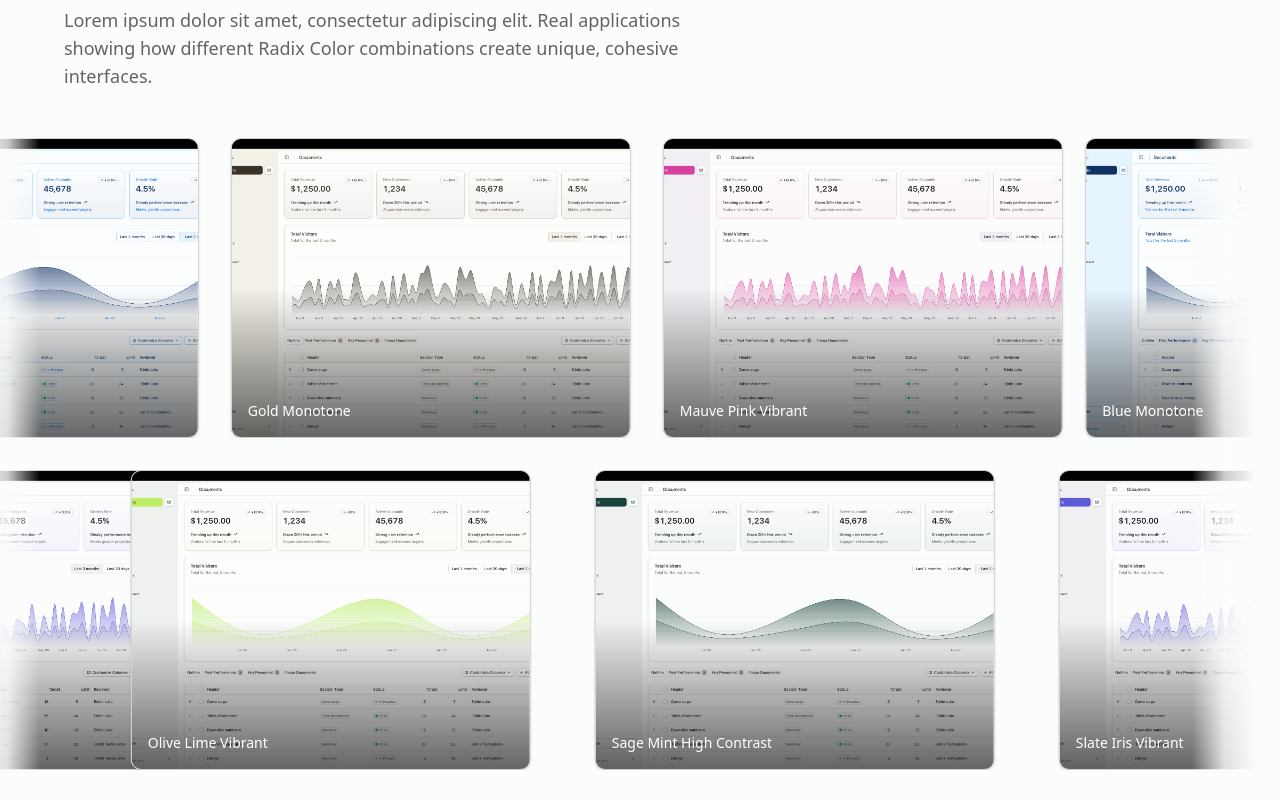
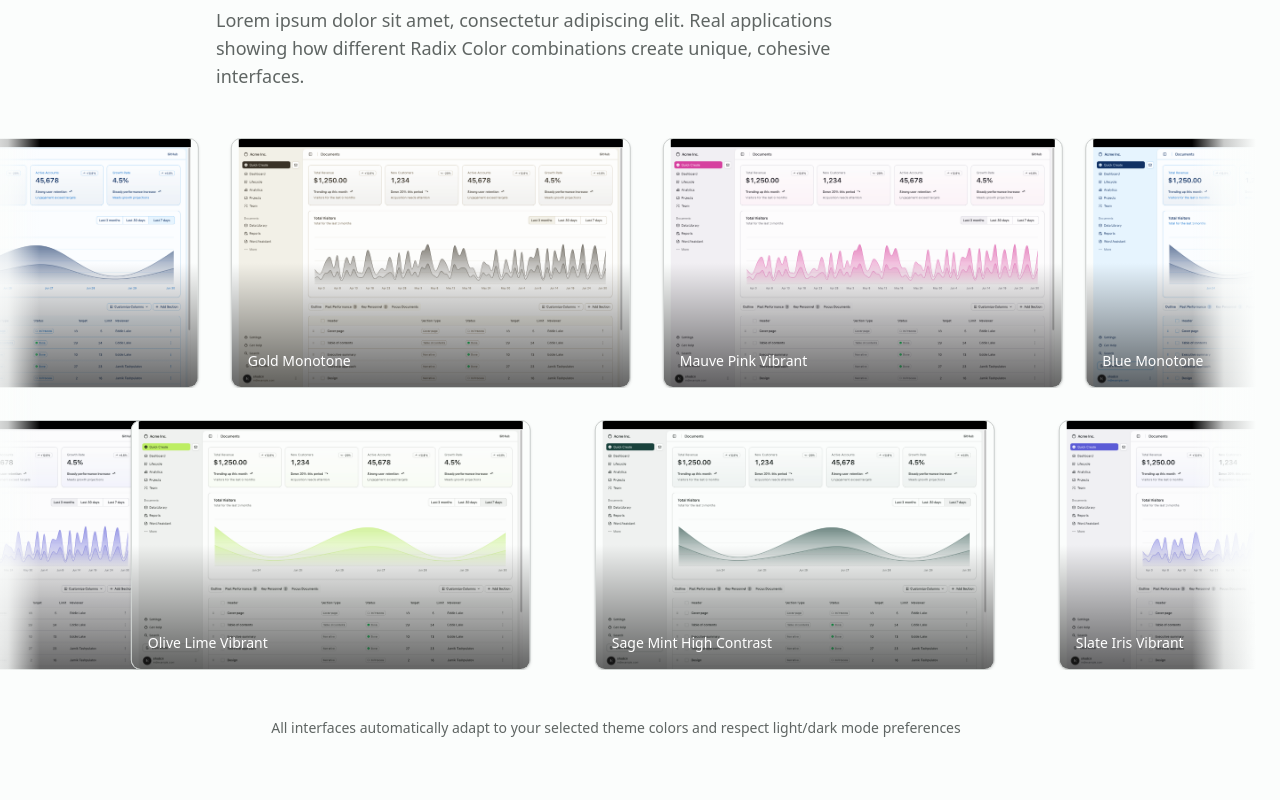
Before and after one commit to mandalor-studio/scaletone, a Next.js app: page / in a window 1280 px wide. Shown: the part 980-1780 px from the top of the page. Built offline with nearby package versions, Linux system fonts and the light colour scheme.

Commit message:
better img card

```diff
--- a/app/(landing)/_sections/demo.tsx
+++ b/app/(landing)/_sections/demo.tsx
@@ -60,7 +60,7 @@ export function DemoSection() {
       id="examples"
       className="py-16 lg:py-24 -mx-6 w-screen relative left-1/2 -translate-x-1/2"
     >
-      <div className="px-6 max-w-6xl mx-auto">
+      <div className="flex flex-col w-full max-w-6xl text-center items-center">
         <div className="text-left space-y-4 mb-12">
           <h2 className="text-3xl lg:text-4xl font-bold tracking-tight">
             See your themes in action
@@ -79,13 +79,13 @@ export function DemoSection() {
           <Marquee speed={30} gradient={false} className="[&>div]:gap-8">
             {firstRowImages.map((image, index) => (
               <div key={`first-${index}`} className="flex-shrink-0 mx-4">
-                <div className="relative overflow-hidden rounded-lg border bg-background shadow-sm w-[400px] h-[300px]">
+                <div className="relative overflow-hidden rounded-lg border bg-background shadow-sm w-[400px] h-[250px]">
                   <Image
                     src={isDark ? image.darkSrc : image.lightSrc}
                     alt={`${image.name} theme example`}
                     width={400}
-                    height={300}
-                    className="object-cover transition-all hover:scale-105 w-full h-full"
+                    height={250}
+                    className="object-contain transition-all hover:scale-105 w-full h-full"
                     priority={index < 2}
                   />
                   <div className="absolute inset-0 bg-gradient-to-t from-black/60 via-transparent to-transparent" />
@@ -108,13 +108,13 @@ export function DemoSection() {
           >
             {secondRowImages.map((image, index) => (
               <div key={`second-${index}`} className="flex-shrink-0 mx-4">
-                <div className="relative overflow-hidden rounded-lg border bg-background shadow-sm w-[400px] h-[300px]">
+                <div className="relative overflow-hidden rounded-lg border bg-background shadow-sm w-[400px] h-[250px]">
                   <Image
                     src={isDark ? image.darkSrc : image.lightSrc}
                     alt={`${image.name} theme example`}
                     width={400}
-                    height={300}
-                    className="object-cover transition-all hover:scale-105 w-full h-full"
+                    height={250}
+                    className="object-contain transition-all hover:scale-105 w-full h-full"
                     priority={index < 2}
                   />
                   <div className="absolute inset-0 bg-gradient-to-t from-black/60 via-transparent to-transparent" />
```
